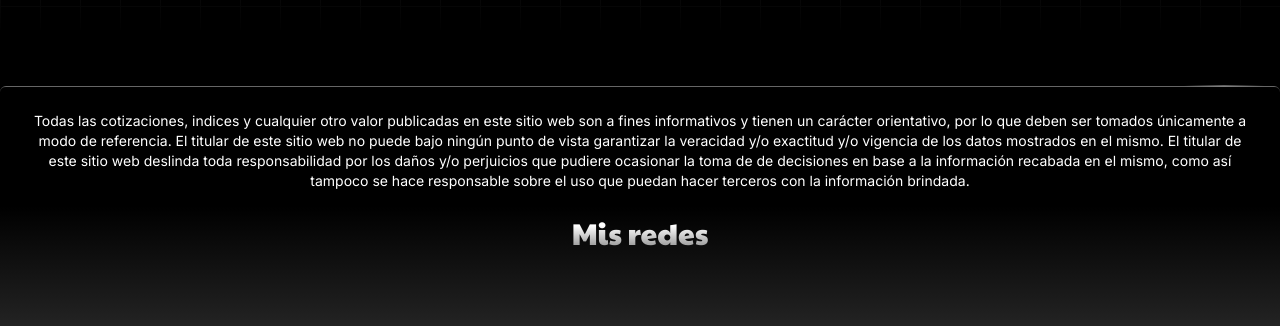
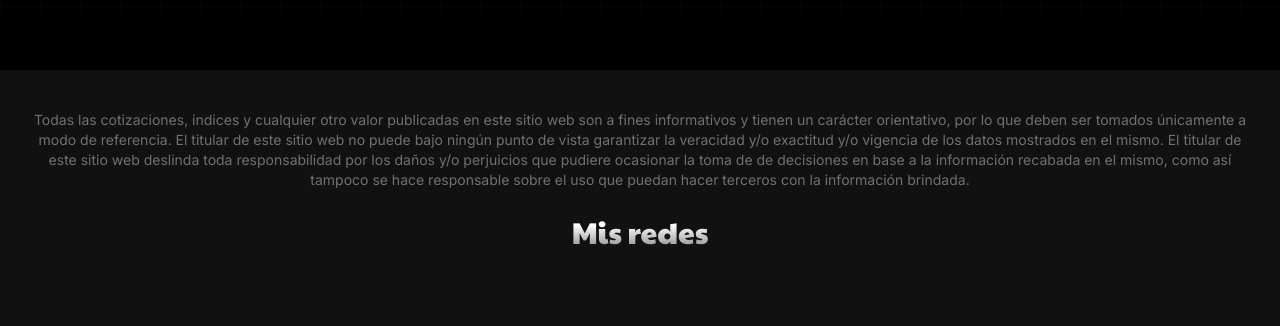
Before and after one commit to MatySeitour/que-me-estan-cobrando, a Next.js app: page /dolar-calculator in a window 1280 px wide. Shown: the part 874-1200 px from the top of the page. Built offline with nearby package versions, Linux system fonts and the light colour scheme; no server answers; some icons are missing.

Commit message:
fix(footer) remove border and add background

```diff
--- a/src/components/Footer.tsx
+++ b/src/components/Footer.tsx
@@ -3,12 +3,13 @@ import { inter, paytone_One } from "../utils/fonts";
 
 export const Footer = ({ text }: { text: string }): JSX.Element => {
   return (
-    <footer className="flex h-auto w-full items-center justify-center pt-4">
-      <div className="bg-gradient__cards relative h-full w-full max-w-7xl rounded-tl-md rounded-tr-md border-t border-white/30 pb-4">
-        <div className="border-effect__bottom absolute -top-0.5 right-4 h-0.5 w-20"></div>
+    <footer className="flex h-auto w-full items-center justify-center bg-[#111] pt-4">
+      <div className="relative h-full w-full max-w-7xl pb-4">
         <div className="h-full w-full">
           <div className="px-8 py-6">
-            <p className={`text-center text-sm text-white ${inter.className}`}>
+            <p
+              className={`text-center text-sm text-white/40 ${inter.className}`}
+            >
               {text}
             </p>
           </div>
```
